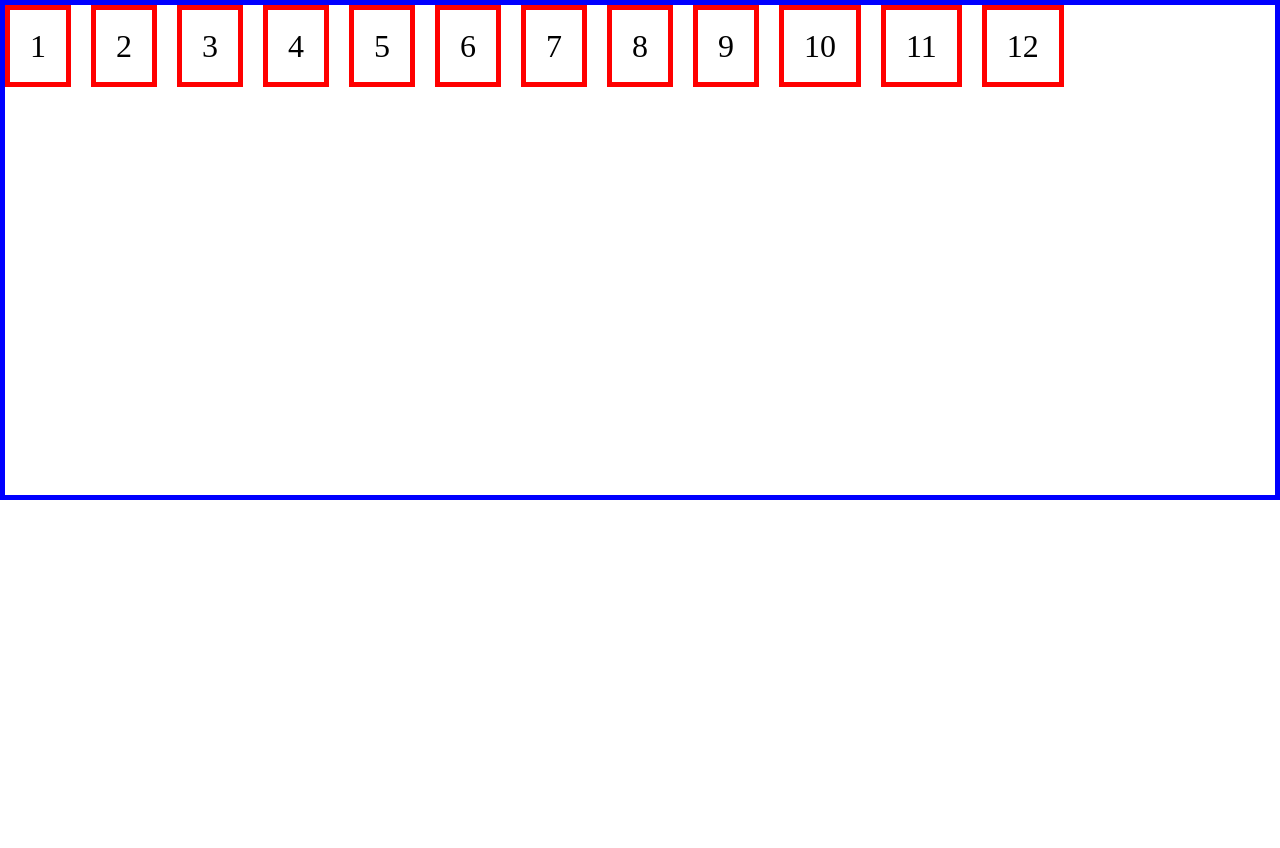
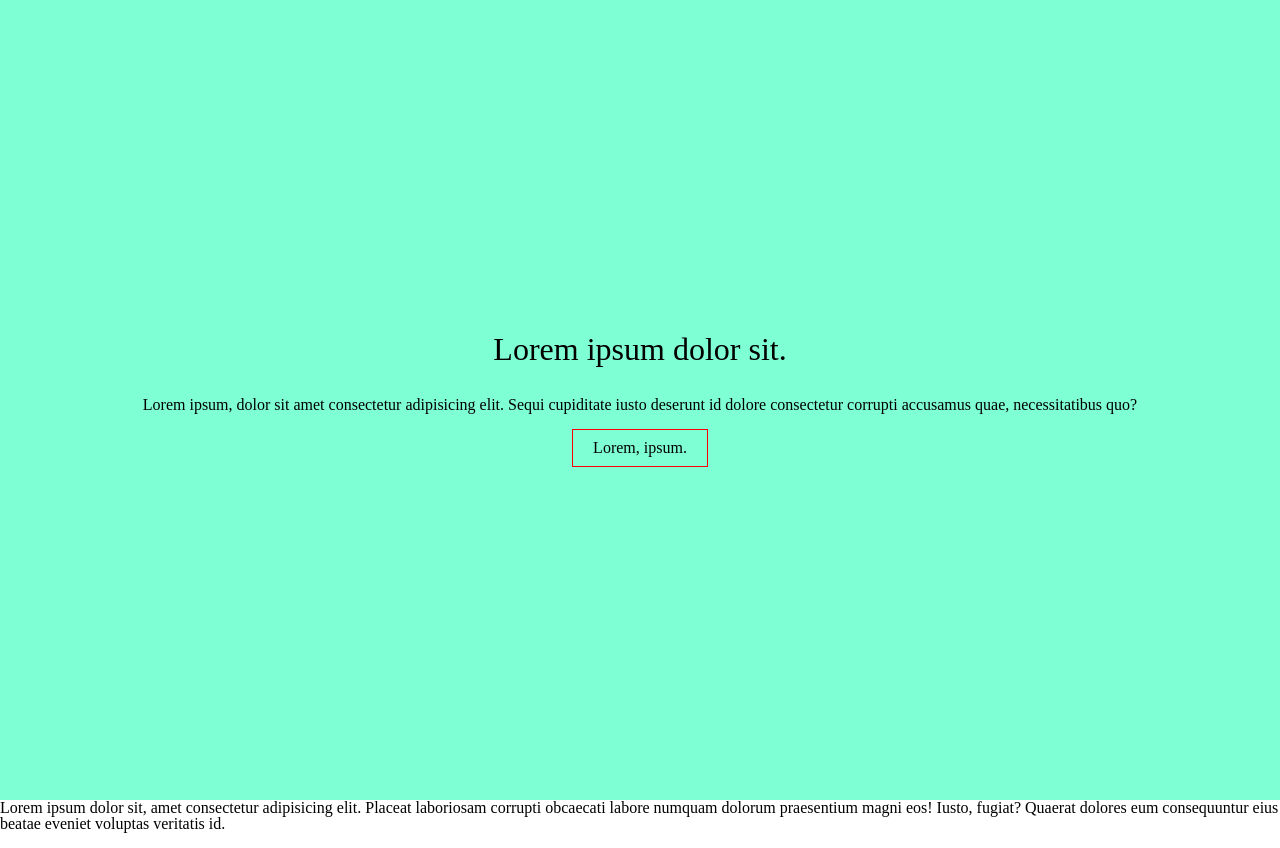
Before and after one commit to Termins55/flexible-box, a plain HTML site: page index.html in a window 1280 px wide. Before the commit the page ends 800 px from the top, so only its background shows below. Drawn offline with Linux system fonts and the light colour scheme.

Commit message:
Add header ex

```diff
--- a/assets/css/styles.css
+++ b/assets/css/styles.css
@@ -2,31 +2,31 @@
     box-sizing: border-box;
 }
 
-.outerBlock {
-    border: 5px solid blue;
-    height: 500px;
+header {
+    background-color: aquamarine;
+    min-height: 100vh;
+    padding: 20px;
+    text-align: center;
+
+    display: flex;
+    flex-direction: column;
+    justify-content: center;
+    align-items: center;
 }
 
-.innerBlock {
-    border: 5px solid red;
-    padding: 20px;
-    font-size: 2rem;
+a {
+    text-decoration: none;
+    color: inherit;
+    border: 1px solid red;
+    padding: 10px 20px;
 }
 
-.flexParent {
-    display: flex;
-    flex-direction: row;
-    justify-content: flex-start; /*main-axis*/
-    align-items: flex-start;     /*cross-axis*/
-    gap: 20px;
-    /* flex-wrap: wrap-reverse; */
-    /* flex-flow: row wrap; */
+h1 {
+    font-size: 2rem;
+    margin-bottom: 1em;
 }
 
-.flexChild {
-
+p {
+    font-size: 1rem;
+    margin-bottom: 1em;
 }
-
-.child4 {
-    /* margin-left: auto; */
-}
--- a/index.html
+++ b/index.html
@@ -9,21 +9,12 @@
     <link rel="stylesheet" href="./assets/css/styles.css">
 </head>
 <body>
-    <div class="outerBlock flexParent">
-        <div class="innerBlock flexChild child1">1</div>
-        <div class="innerBlock flexChild child2">2</div>
-        <div class="innerBlock flexChild child3">3</div>
-        <div class="innerBlock flexChild child4">4</div>
-        <div class="innerBlock flexChild child1">5</div>
-        <div class="innerBlock flexChild child2">6</div>
-        <div class="innerBlock flexChild child3">7</div>
-        <div class="innerBlock flexChild child4">8</div>
-        <div class="innerBlock flexChild child1">9</div>
-        <div class="innerBlock flexChild child2">10</div>
-        <div class="innerBlock flexChild child3">11</div>
-        <div class="innerBlock flexChild child4">12</div>
-
-    </div>
+    <header>
+        <h1>Lorem ipsum dolor sit.</h1>
+        <p>Lorem ipsum, dolor sit amet consectetur adipisicing elit. Sequi cupiditate iusto deserunt id dolore consectetur corrupti accusamus quae, necessitatibus quo?</p>
+        <a href="#">Lorem, ipsum.</a>
+    </header>
+    <p>Lorem ipsum dolor sit, amet consectetur adipisicing elit. Placeat laboriosam corrupti obcaecati labore numquam dolorum praesentium magni eos! Iusto, fugiat? Quaerat dolores eum consequuntur eius beatae eveniet voluptas veritatis id.</p>
 
 </body>
 </html>
```
